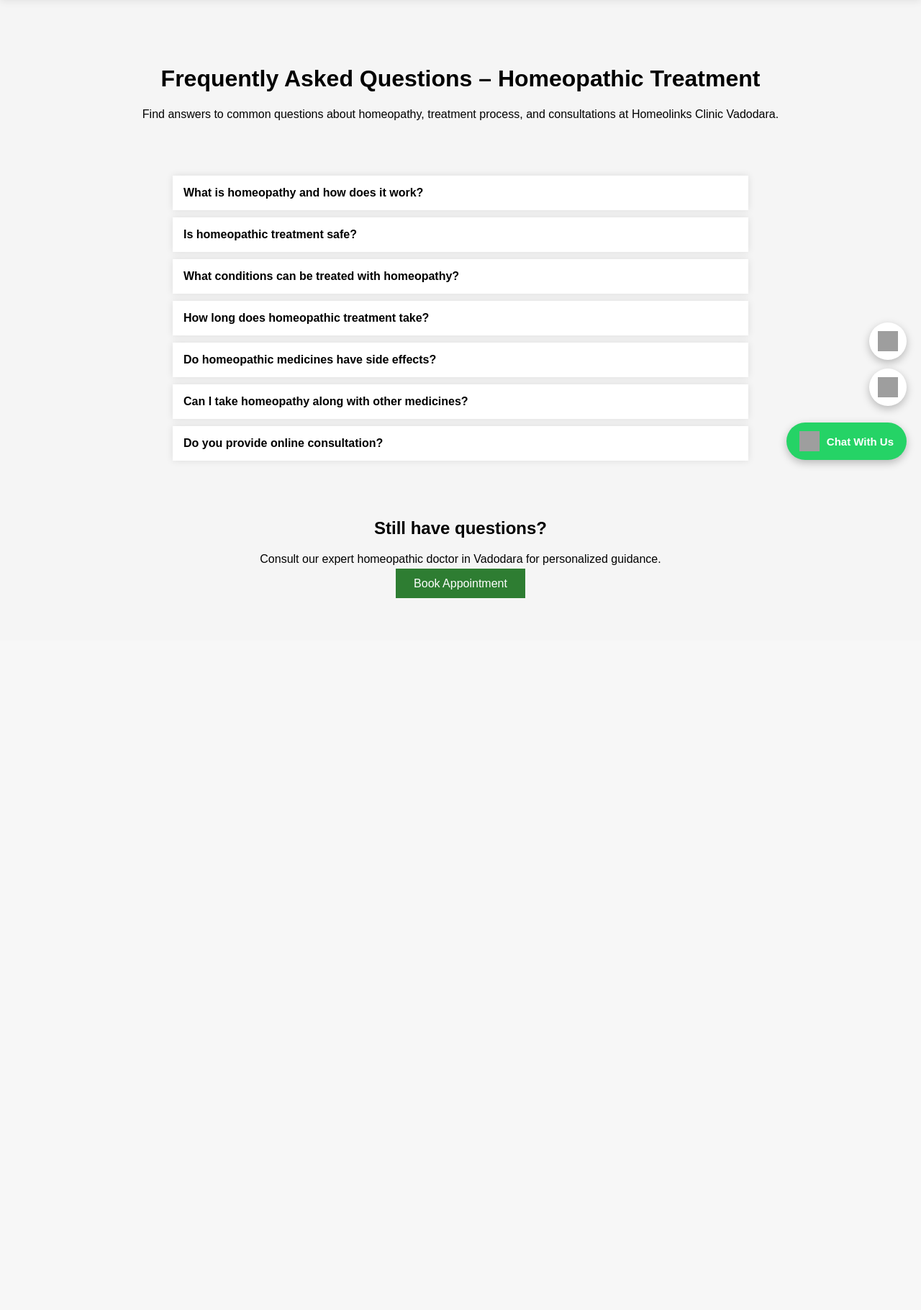
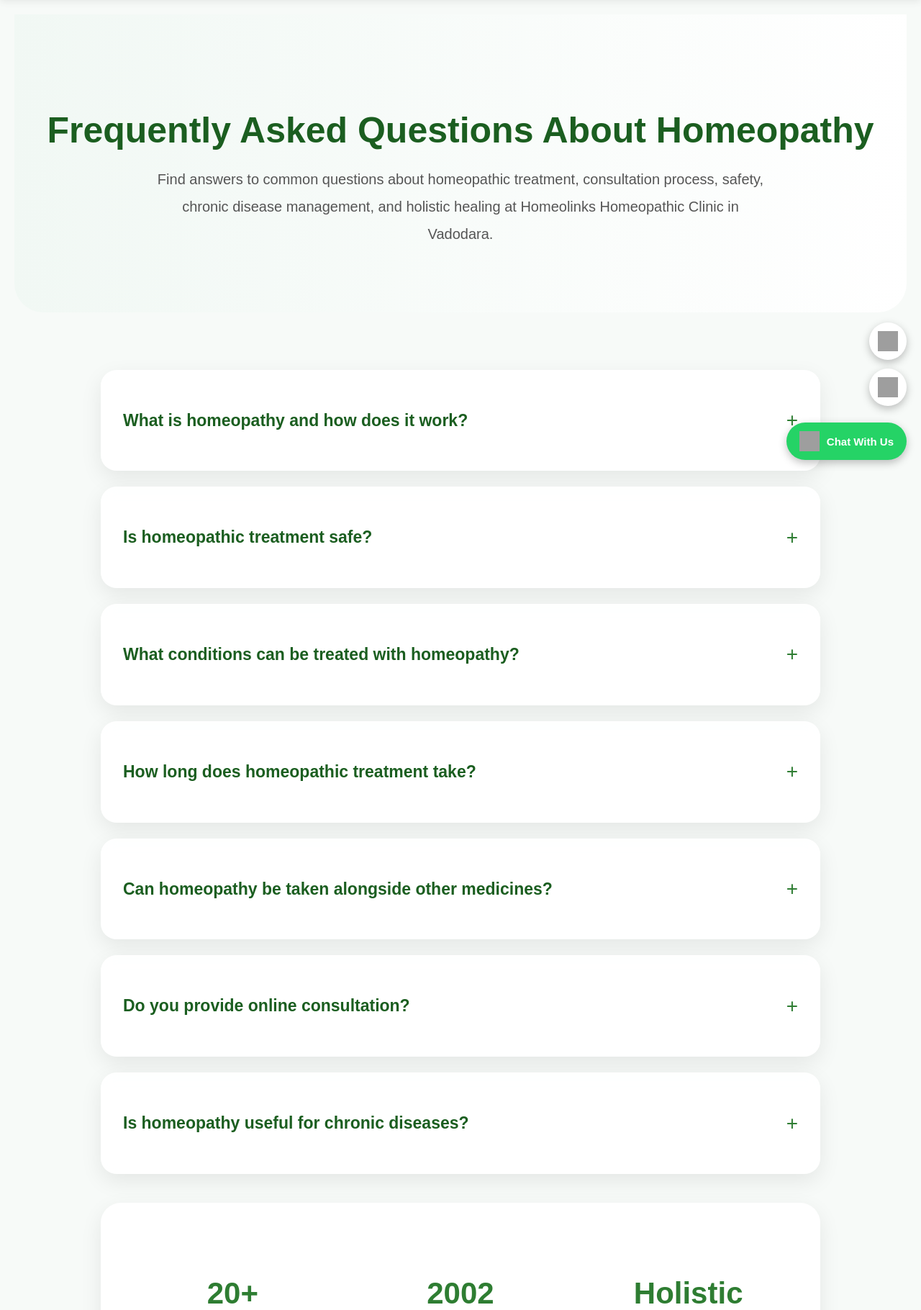
Before and after one commit to kartiklaswani/homeolinks, a Flask app: page /faq in a window 1280 px wide. Shown: the part 141-1961 px from the top of the page at 72% size. Before the commit the page ends 972 px from the top, so only its background shows below. Run offline with Flask 3, Linux system fonts and the light colour scheme; some libraries are stand-ins or nearby versions; grey boxes are pictures that could not be loaded.

Commit message:
Upgraded premium FAQ page

```diff
--- a/templates/faq.html
+++ b/templates/faq.html
@@ -3,120 +3,390 @@
 {% block content %}
 
 <head>
-    <meta name="description" content="Frequently asked questions about homeopathic treatment at Homeolinks Clinic Vadodara. Learn about safety, effectiveness, consultation process, and treatment duration.">
+<meta name="description" content="Frequently asked questions about homeopathic treatment at Homeolinks Homeopathic Clinic Vadodara. Learn about safety, treatment process, consultation, effectiveness, chronic disease management, and online consultation.">
 </head>
 
 <style>
-.section {
-    padding: 50px 20px;
-    text-align: center;
+
+body{
+    background:#f7faf8;
 }
 
-.faq-container {
-    max-width: 800px;
-    margin: auto;
-    text-align: left;
+/* HERO */
+
+.hero-section{
+    background:linear-gradient(to right,#f1f8f4,#ffffff);
+    padding:90px 20px;
+    text-align:center;
+    border-radius:0 0 40px 40px;
 }
 
-.faq {
-    background: white;
-    margin: 10px 0;
-    padding: 15px;
-    box-shadow: 0 0 10px rgba(0,0,0,0.1);
-    cursor: pointer;
+.hero-section h1{
+    color:#1b5e20;
+    font-size:50px;
+    margin-bottom:20px;
 }
 
-.answer {
-    display: none;
-    padding-top: 10px;
-    color: #444;
+.hero-section p{
+    color:#555;
+    font-size:20px;
+    line-height:1.9;
+    max-width:850px;
+    margin:auto;
 }
+
+/* MAIN */
+
+.faq-wrapper{
+    max-width:1000px;
+    margin:auto;
+    padding:80px 20px;
+}
+
+/* FAQ CARD */
+
+.faq{
+    background:rgba(255,255,255,0.9);
+    backdrop-filter:blur(10px);
+    border-radius:22px;
+    margin-bottom:22px;
+    padding:28px 30px;
+    box-shadow:0 10px 30px rgba(0,0,0,0.08);
+    cursor:pointer;
+    transition:0.3s;
+    border:1px solid rgba(255,255,255,0.4);
+}
+
+.faq:hover{
+    transform:translateY(-4px);
+    box-shadow:0 16px 35px rgba(0,0,0,0.12);
+}
+
+.question{
+    display:flex;
+    justify-content:space-between;
+    align-items:center;
+    gap:20px;
+}
+
+.question h3{
+    color:#1b5e20;
+    font-size:23px;
+    line-height:1.6;
+}
+
+.icon{
+    font-size:28px;
+    color:#2e7d32;
+    transition:0.3s;
+}
+
+/* ANSWER */
+
+.answer{
+    max-height:0;
+    overflow:hidden;
+    transition:max-height 0.4s ease;
+}
+
+.answer p{
+    color:#555;
+    line-height:1.9;
+    font-size:17px;
+    margin-top:20px;
+}
+
+/* ACTIVE */
+
+.faq.active .answer{
+    max-height:300px;
+}
+
+.faq.active .icon{
+    transform:rotate(45deg);
+}
+
+/* TRUST SECTION */
+
+.trust-section{
+    background:white;
+    border-radius:28px;
+    padding:60px 40px;
+    box-shadow:0 10px 30px rgba(0,0,0,0.08);
+    margin-top:40px;
+}
+
+.trust-grid{
+    display:grid;
+    grid-template-columns:repeat(auto-fit,minmax(220px,1fr));
+    gap:30px;
+    text-align:center;
+}
+
+.trust-box h3{
+    color:#2e7d32;
+    font-size:42px;
+    margin-bottom:10px;
+}
+
+.trust-box p{
+    color:#555;
+    font-size:18px;
+}
+
+/* CTA */
+
+.cta-section{
+    background:linear-gradient(to right,#1b5e20,#2e7d32);
+    color:white;
+    text-align:center;
+    padding:80px 30px;
+    border-radius:30px;
+    margin-top:70px;
+}
+
+.cta-section h2{
+    font-size:42px;
+    margin-bottom:20px;
+}
+
+.cta-section p{
+    font-size:20px;
+    line-height:1.8;
+    margin-bottom:35px;
+}
+
+.cta-btn{
+    background:white;
+    color:#1b5e20;
+    padding:15px 34px;
+    border-radius:50px;
+    text-decoration:none;
+    font-weight:bold;
+    font-size:17px;
+    transition:0.3s;
+    display:inline-block;
+}
+
+.cta-btn:hover{
+    transform:translateY(-3px);
+}
+
+/* MOBILE */
+
+@media(max-width:768px){
+
+    .hero-section{
+        padding:70px 20px;
+    }
+
+    .hero-section h1{
+        font-size:36px;
+    }
+
+    .hero-section p{
+        font-size:17px;
+    }
+
+    .faq-wrapper{
+        padding:60px 18px;
+    }
+
+    .question h3{
+        font-size:19px;
+    }
+
+    .cta-section h2{
+        font-size:32px;
+    }
+
+}
+
 </style>
 
-<!-- TITLE -->
-<div class="section">
-    <h1>Frequently Asked Questions – Homeopathic Treatment</h1>
+<!-- HERO -->
+
+<section class="hero-section">
+
+    <h1>
+        Frequently Asked Questions About Homeopathy
+    </h1>
 
     <p>
-        Find answers to common questions about homeopathy, treatment process, and consultations at Homeolinks Clinic Vadodara.
+        Find answers to common questions about homeopathic treatment, consultation process, safety, chronic disease management, and holistic healing at Homeolinks Homeopathic Clinic in Vadodara.
     </p>
-</div>
 
-<!-- FAQ -->
-<div class="faq-container">
+</section>
 
-    <div class="faq" onclick="toggle(this)">
-        <b>What is homeopathy and how does it work?</b>
+<!-- FAQ SECTION -->
+
+<section class="faq-wrapper">
+
+    <div class="faq" onclick="toggleFAQ(this)">
+
+        <div class="question">
+            <h3>What is homeopathy and how does it work?</h3>
+            <span class="icon">+</span>
+        </div>
+
         <div class="answer">
-            Homeopathy is a natural system of medicine that stimulates the body’s healing ability. It treats the root cause of disease rather than just symptoms.
+            <p>
+                Homeopathy is a holistic system of medicine that stimulates the body’s natural healing response. It focuses on treating the root cause of illness rather than only suppressing symptoms temporarily.
+            </p>
         </div>
+
     </div>
 
-    <div class="faq" onclick="toggle(this)">
-        <b>Is homeopathic treatment safe?</b>
+    <div class="faq" onclick="toggleFAQ(this)">
+
+        <div class="question">
+            <h3>Is homeopathic treatment safe?</h3>
+            <span class="icon">+</span>
+        </div>
+
         <div class="answer">
-            Yes, homeopathy is completely safe and has no side effects. It is suitable for children, adults, and elderly patients.
+            <p>
+                Homeopathic medicines are generally considered gentle and suitable for all age groups when prescribed appropriately by a qualified homeopathic doctor.
+            </p>
         </div>
+
     </div>
 
-    <div class="faq" onclick="toggle(this)">
-        <b>What conditions can be treated with homeopathy?</b>
+    <div class="faq" onclick="toggleFAQ(this)">
+
+        <div class="question">
+            <h3>What conditions can be treated with homeopathy?</h3>
+            <span class="icon">+</span>
+        </div>
+
         <div class="answer">
-            Homeopathy can effectively treat chronic diseases such as skin disorders, allergies, asthma, arthritis, PCOS, thyroid issues, and stress-related conditions.
+            <p>
+                Homeopathy is commonly used for chronic and recurring conditions such as allergies, skin disorders, asthma, thyroid imbalance, arthritis, PCOS, digestive problems, stress-related conditions, and children’s diseases.
+            </p>
         </div>
+
     </div>
 
-    <div class="faq" onclick="toggle(this)">
-        <b>How long does homeopathic treatment take?</b>
+    <div class="faq" onclick="toggleFAQ(this)">
+
+        <div class="question">
+            <h3>How long does homeopathic treatment take?</h3>
+            <span class="icon">+</span>
+        </div>
+
         <div class="answer">
-            Treatment duration depends on the nature and duration of the disease. Chronic conditions may take longer, but results are long-lasting.
+            <p>
+                Treatment duration depends on the nature, severity, and duration of the condition. Chronic diseases may require longer follow-up, while acute illnesses may respond more quickly.
+            </p>
         </div>
+
     </div>
 
-    <div class="faq" onclick="toggle(this)">
-        <b>Do homeopathic medicines have side effects?</b>
+    <div class="faq" onclick="toggleFAQ(this)">
+
+        <div class="question">
+            <h3>Can homeopathy be taken alongside other medicines?</h3>
+            <span class="icon">+</span>
+        </div>
+
         <div class="answer">
-            No, homeopathic medicines are gentle and safe, with no harmful side effects when prescribed correctly.
+            <p>
+                In many cases, homeopathic treatment may be taken alongside conventional treatment under proper medical guidance. Individual evaluation is important for safe and appropriate care.
+            </p>
         </div>
+
     </div>
 
-    <div class="faq" onclick="toggle(this)">
-        <b>Can I take homeopathy along with other medicines?</b>
+    <div class="faq" onclick="toggleFAQ(this)">
+
+        <div class="question">
+            <h3>Do you provide online consultation?</h3>
+            <span class="icon">+</span>
+        </div>
+
         <div class="answer">
-            Yes, homeopathy can be taken alongside conventional medicines. However, proper guidance from a qualified doctor is recommended.
+            <p>
+                Yes. Homeolinks Homeopathic Clinic provides both online and in-clinic consultations, allowing patients from different cities and locations to receive personalized care.
+            </p>
         </div>
+
     </div>
 
-    <div class="faq" onclick="toggle(this)">
-        <b>Do you provide online consultation?</b>
+    <div class="faq" onclick="toggleFAQ(this)">
+
+        <div class="question">
+            <h3>Is homeopathy useful for chronic diseases?</h3>
+            <span class="icon">+</span>
+        </div>
+
         <div class="answer">
-            Yes, we offer both online and in-clinic consultations, allowing patients from anywhere to receive treatment.
+            <p>
+                Homeopathy is commonly sought for long-term management of chronic and recurring conditions through individualized constitutional treatment and holistic care.
+            </p>
         </div>
+
     </div>
 
-</div>
+    <!-- TRUST -->
 
-<!-- CTA -->
-<div class="section">
-    <h2>Still have questions?</h2>
-    <p>Consult our expert homeopathic doctor in Vadodara for personalized guidance.</p>
+    <div class="trust-section">
 
-    <a href="/book" style="background:#2e7d32;color:white;padding:12px 25px;text-decoration:none;">
-        Book Appointment
-    </a>
-</div>
+        <div class="trust-grid">
+
+            <div class="trust-box">
+                <h3>20+</h3>
+                <p>Years of Clinical Experience</p>
+            </div>
+
+            <div class="trust-box">
+                <h3>2002</h3>
+                <p>Serving Vadodara Since</p>
+            </div>
+
+            <div class="trust-box">
+                <h3>Holistic</h3>
+                <p>Personalized Constitutional Treatment</p>
+            </div>
+
+            <div class="trust-box">
+                <h3>Trusted</h3>
+                <p>Compassionate Patient-Centered Care</p>
+            </div>
+
+        </div>
+
+    </div>
+
+    <!-- CTA -->
+
+    <div class="cta-section">
+
+        <h2>
+            Still Have Questions?
+        </h2>
+
+        <p>
+            Consult Homeolinks Homeopathic Clinic for personalized guidance and compassionate holistic healthcare in Vadodara.
+        </p>
+
+        <a href="/book" class="cta-btn">
+            Book Appointment
+        </a>
+
+    </div>
+
+</section>
 
 <!-- SCRIPT -->
+
 <script>
-function toggle(element) {
-    let answer = element.querySelector(".answer");
 
-    if (answer.style.display === "block") {
-        answer.style.display = "none";
-    } else {
-        answer.style.display = "block";
-    }
+function toggleFAQ(element){
+
+    element.classList.toggle("active");
+
 }
+
 </script>
 
 {% endblock %}
```
